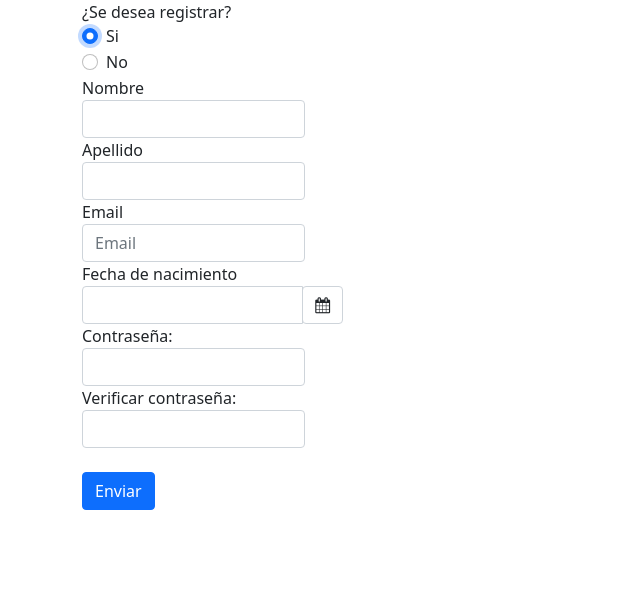
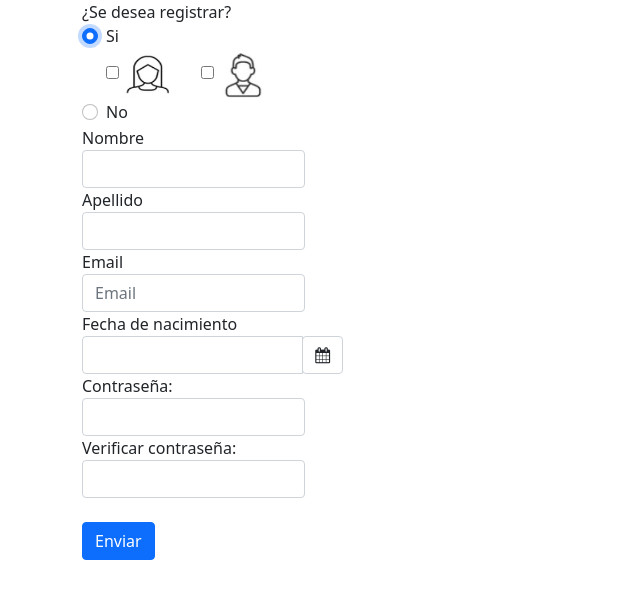
Before and after one commit to Manuela183/formulario, a plain HTML site: page index.html in a window 1280 px wide. Both pictures are taken after a click on the radio button "Si". Shown: the whole page, without its empty margins (0-640 px from the left). Drawn offline with nearby package versions, Linux system fonts and the light colour scheme.

Commit message:
Se complementó el radio si con la salida de los checkbox, además de añadir las imagenes

```diff
--- a/index.html
+++ b/index.html
@@ -30,11 +30,19 @@
         <label class="form-check-label" for="flexRadioDefault1">
           Si
         </label>
-
+      </div>
+      <div class="form-check" id="select-F">
+         <input type="checkbox"  id="checkBox1" onclick="check1(this)">
+         <img src="assets/imagenG.jpg" alt="Imagen de Genero Femenino" id="imagenes">
       </div>
 
+      <div class="form-check" id="select-M">
+        <input type="checkbox"  id="checkBox2" onclick="check2(this)">
+        <img src="assets/imagenH.jpg" alt="Imagen de Genero Masculino" id="imagenes">
+     </div>
+
       <div class="form-check">
-        <input class="form-check-input" type="radio" name="flexRadioDefault" id="flexRadioDefault2" onclick="desplegar()">
+        <input class="form-check-input" type="radio" name="flexRadioDefault" id="flexRadioDefault2" onclick="desplegar2()">
         <label class="form-check-label" for="flexRadioDefault2">
           No
         </label>
--- a/script.js
+++ b/script.js
@@ -1,11 +1,31 @@
+document.getElementById("select-F").style.display="none";
+document.getElementById("select-M").style.display="none";
 function desplegar(){
     let radioSeleccionado = document.getElementById("flexRadioDefault1");
 
     if(radioSeleccionado.spellcheck){
-        alert("asdjkasdjkasdjk");
+        document.getElementById("select-F").style.display="inline";
+        document.getElementById("select-M").style.display="inline";
+    }
+}
+function desplegar2(){
+    let radioSeleccionado2 = document.getElementById("flexRadioDefault2");
 
-    }else{
+    if(radioSeleccionado2.spellcheck){
+        document.getElementById("select-F").style.display="none";
+        document.getElementById("select-M").style.display="none";
+    }
+}
 
+function check1(checkbox) {
+    if (checkbox.checked) {
+    document.getElementById("checkBox2").checked = false;
+    }
+}
+
+function check2(checkbox) {
+    if (checkbox.checked) {
+    document.getElementById("checkBox1").checked = false;
     }
 }
 function validarContrasena(){
--- a/styles.css
+++ b/styles.css
@@ -1,3 +1,8 @@
 .form-control{
     width: 20%;
 }
+
+#imagenes{
+    width: 50px;;
+    height: 50px;;
+}
```
